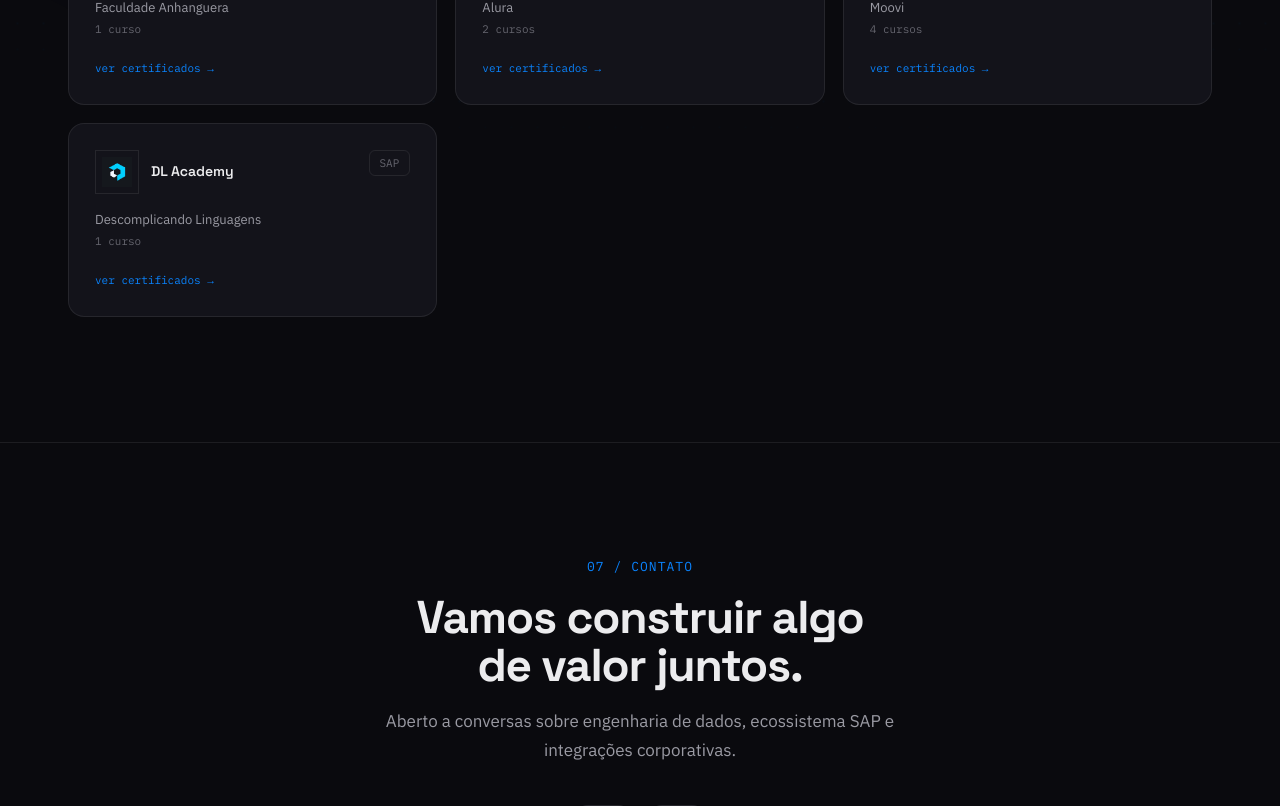
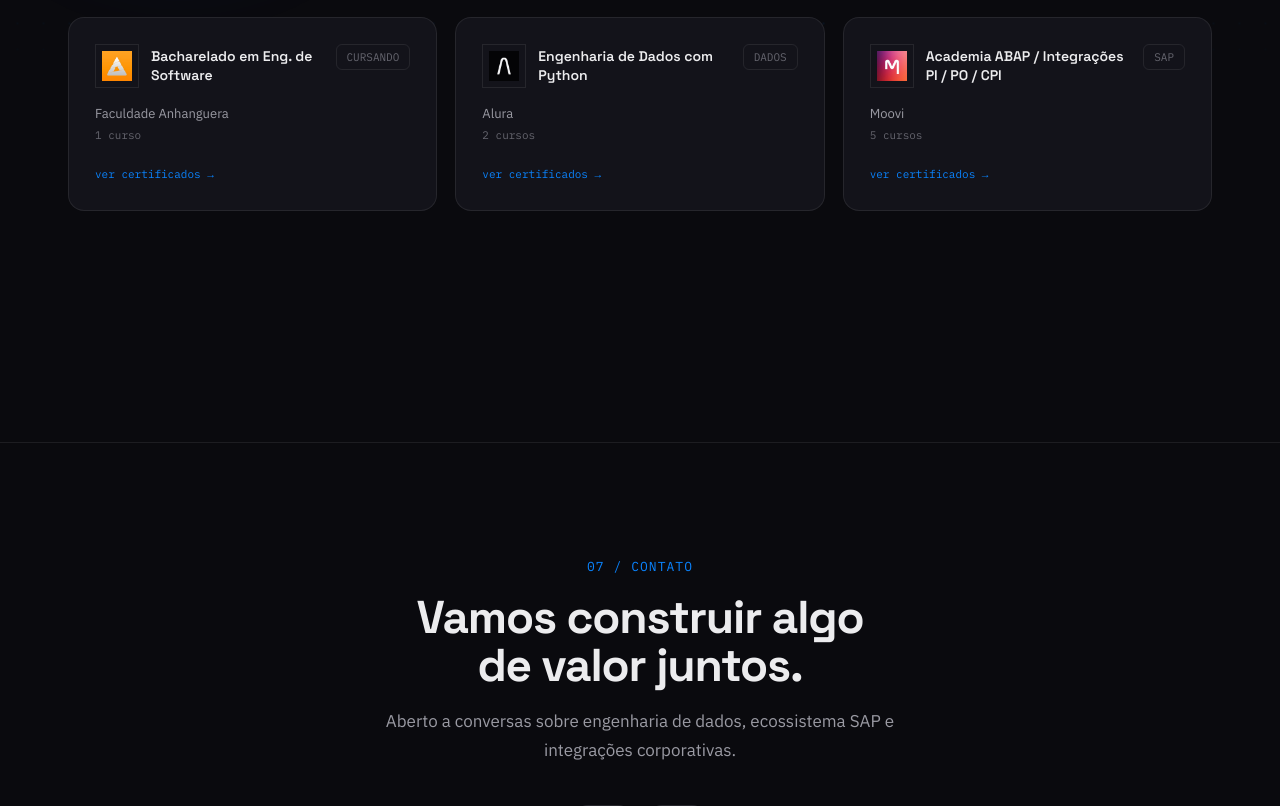
Before and after one commit to CarlosVarao/new_portfolio, a React (Vite) app: page / in a window 1280 px wide. Shown: the part 5560-6366 px from the top of the page. Built offline with nearby package versions, Linux system fonts and the light colour scheme; no server answers.

Commit message:
Add certificado movi consultores e remove descomplica

```diff
--- a/src/data/education.ts
+++ b/src/data/education.ts
@@ -1,4 +1,4 @@
-import { GraduationCap, Award, Bug, Database } from "lucide-react";
+import { GraduationCap, Award, Database } from "lucide-react";
 import type { Education } from "./types";
 
 export const education: Education[] = [
@@ -51,18 +51,9 @@ export const education: Education[] = [
         title: "Gateway e OData",
         link: "https://moovi.curseduca.pro/verify/9b88b03e52cd18902d27e072c98820fe86467a64",
       },
-    ],
-  },
-  {
-    icon: Bug,
-    logo: "/descomplicando.jpg",
-    title: "DL Academy",
-    institution: "Descomplicando Linguagens",
-    type: "SAP",
-    courses: [
       {
         title: "Debug para Consultores SAP",
-        link: "https://www.descomplicandolinguagens.com.br/certificate/bcd015ad-9df5-11ee-9a3c-5254006119a7/user_2y5obQTiMUCGXN7vPgfVnO6qhWD",
+        link: "https://moovi.curseduca.pro/verify/da474645cf7e1d21e03c9642b2c24baeb680b29b",
       },
     ],
   },
```
Also changed, not shown: public/descomplicando.jpg (deleted).
